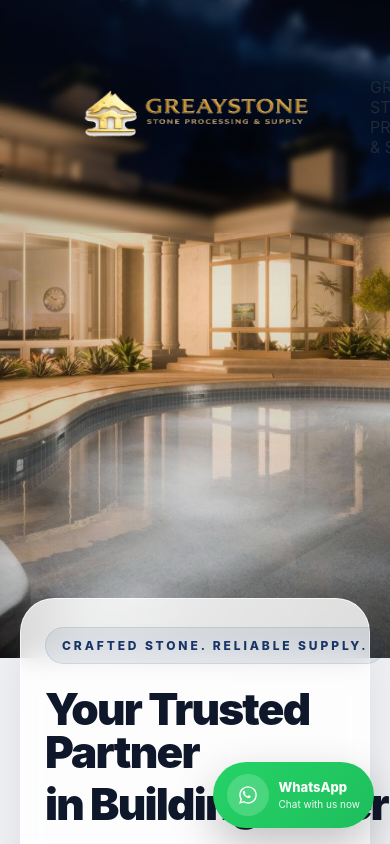
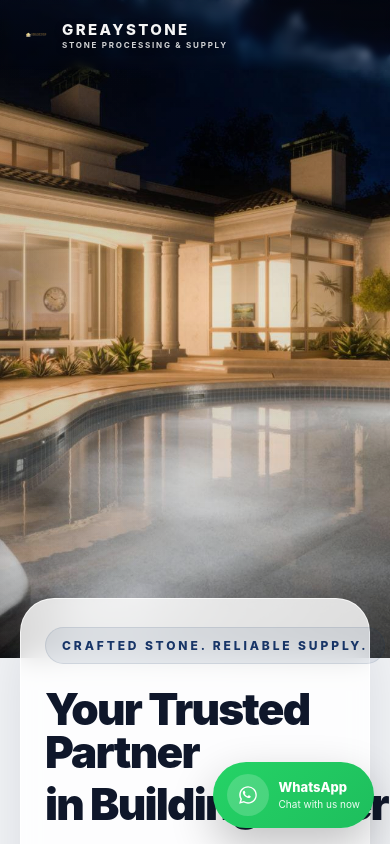
Before and after one commit to sijiu8520-debug/Repository-name-greaystone-website, a React (Vite) app: page / in a window 390 px wide. Shown: the top 844 px of the page. Built offline with nearby package versions, Linux system fonts and the light colour scheme.

Commit message:
Refactor header styles and adjust responsive design

```diff
--- a/src/styles.css
+++ b/src/styles.css
@@ -68,11 +68,11 @@ img {
 }
 
 .header-inner {
-  min-height: 78px;
-  display: flex;
+  min-height: 74px;
+  display: grid;
+  grid-template-columns: auto 1fr auto;
   align-items: center;
-  justify-content: space-between;
-  gap: 24px;
+  gap: 28px;
 }
 
 .brand {
@@ -80,25 +80,64 @@ img {
   align-items: center;
 }
 
-.logo-header {
-  height: 50px;
-  width: auto;
+.brand-full {
+  display: flex;
+  align-items: center;
+  gap: 12px;
+  min-width: 0;
+}
+
+.logo-mark {
+  width: 34px;
+  height: 34px;
   object-fit: contain;
   display: block;
+  flex-shrink: 0;
+}
+
+.brand-copy {
+  display: flex;
+  flex-direction: column;
+  justify-content: center;
+  gap: 4px;
+  min-width: 0;
+}
+
+.brand-name {
+  font-size: 16px;
+  line-height: 1;
+  font-weight: 800;
+  letter-spacing: 0.16em;
+  color: rgba(255, 255, 255, 0.96);
+  text-shadow: 0 2px 8px rgba(0, 0, 0, 0.28);
+  white-space: nowrap;
+}
+
+.brand-subtitle {
+  font-size: 9px;
+  line-height: 1;
+  font-weight: 700;
+  letter-spacing: 0.26em;
+  color: rgba(255, 255, 255, 0.82);
+  text-shadow: 0 2px 8px rgba(0, 0, 0, 0.22);
+  white-space: nowrap;
 }
 
 .desktop-nav {
   display: flex;
   align-items: center;
-  gap: 26px;
+  justify-content: center;
+  gap: 24px;
 }
 
 .desktop-nav a {
   font-size: 14px;
+  line-height: 1;
   font-weight: 700;
   color: rgba(255, 255, 255, 0.92);
   text-shadow: 0 2px 8px rgba(0, 0, 0, 0.28);
   transition: 0.2s;
+  white-space: nowrap;
 }
 
 .desktop-nav a:hover {
@@ -120,11 +159,13 @@ img {
   background: rgba(255, 255, 255, 0.16);
   border: 1px solid rgba(255, 255, 255, 0.16);
   color: #fff;
-  padding: 11px 20px;
+  padding: 10px 18px;
   border-radius: 999px;
   font-size: 14px;
+  line-height: 1;
   font-weight: 700;
   box-shadow: none;
+  white-space: nowrap;
 }
 
 .header-btn:hover {
@@ -1044,6 +1085,30 @@ img {
 }
 
 /* Responsive */
+@media (max-width: 1180px) {
+  .header-inner {
+    grid-template-columns: auto 1fr auto;
+    gap: 20px;
+  }
+
+  .desktop-nav {
+    gap: 18px;
+  }
+
+  .desktop-nav a {
+    font-size: 13px;
+  }
+
+  .brand-name {
+    font-size: 15px;
+  }
+
+  .brand-subtitle {
+    font-size: 8px;
+    letter-spacing: 0.22em;
+  }
+}
+
 @media (max-width: 1100px) {
   .intro-panel,
   .two-col,
@@ -1065,12 +1130,37 @@ img {
   }
 }
 
-@media (max-width: 820px) {
+@media (max-width: 900px) {
   .desktop-nav,
   .header-btn {
     display: none;
   }
 
+  .header-inner {
+    min-height: 70px;
+    grid-template-columns: 1fr;
+    justify-content: start;
+  }
+
+  .brand-full {
+    gap: 10px;
+  }
+
+  .logo-mark {
+    width: 32px;
+    height: 32px;
+  }
+
+  .brand-name {
+    font-size: 15px;
+  }
+
+  .brand-subtitle {
+    font-size: 8px;
+  }
+}
+
+@media (max-width: 820px) {
   .hero-clean-section {
     height: 78vh;
     min-height: 560px;
@@ -1118,10 +1208,6 @@ img {
     padding: 0 0 84px;
   }
 
-  .logo-header {
-    height: 42px;
-  }
-
   .whatsapp-float {
     right: 16px;
     bottom: 16px;
```
